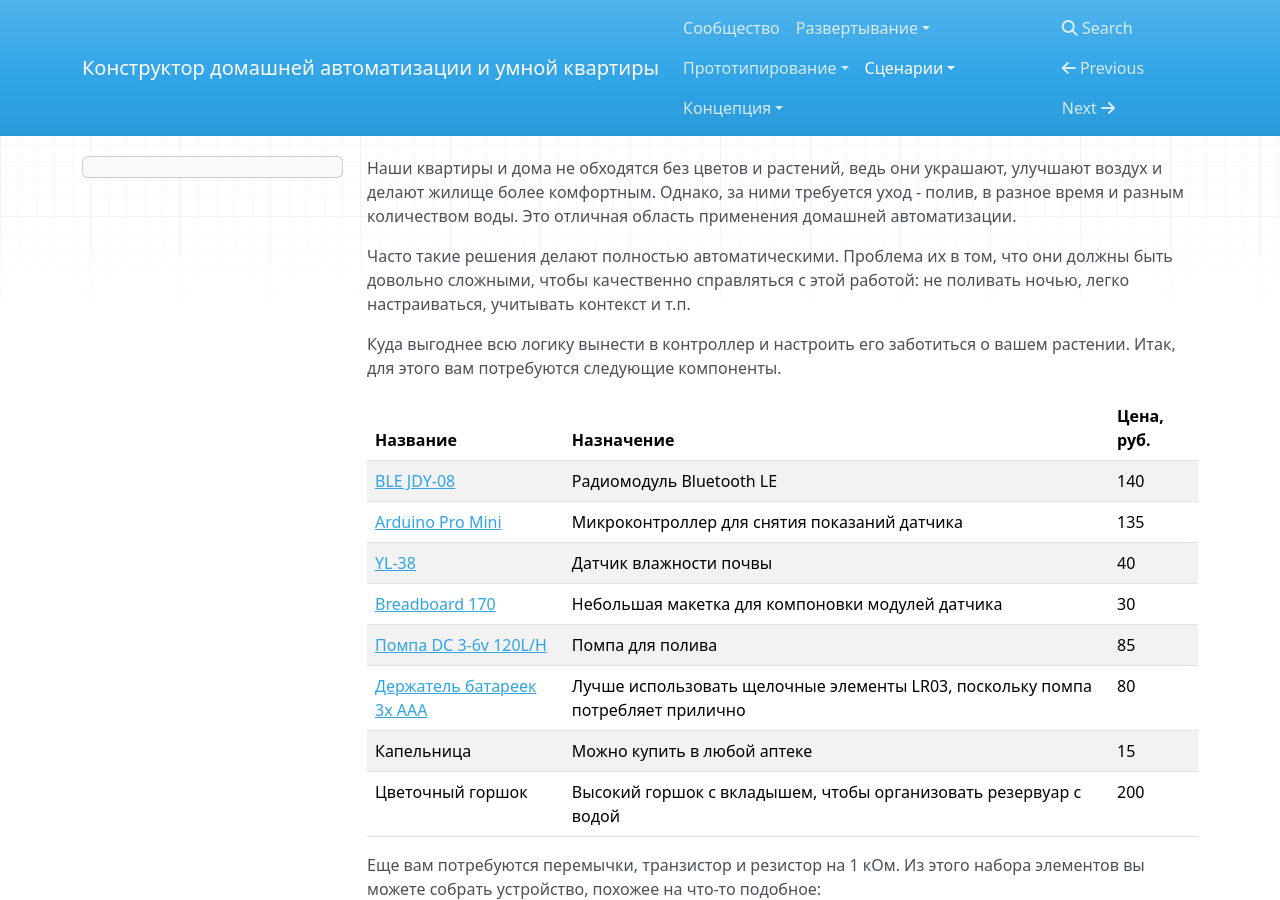
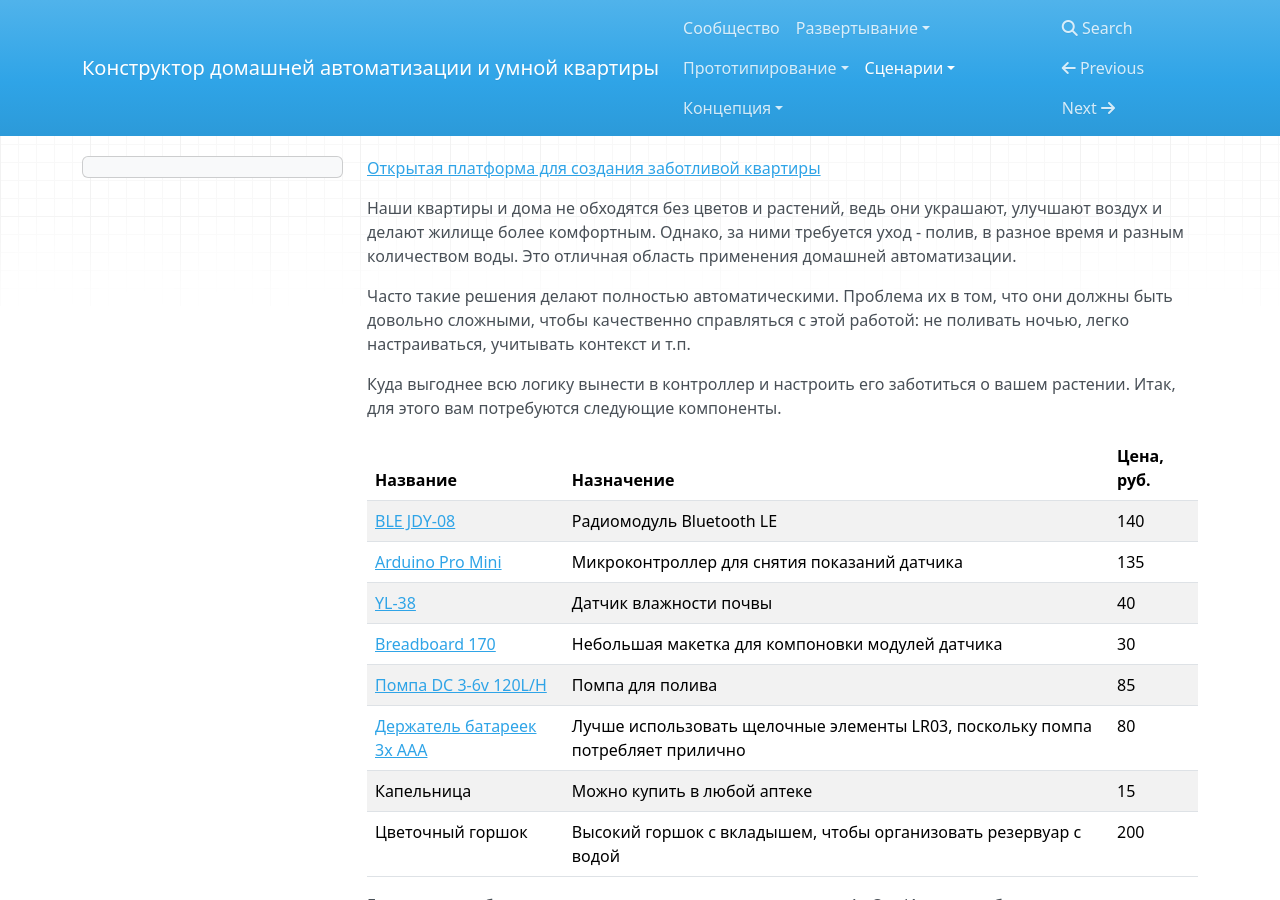
Before and after one commit to cutecare/cutecare-docs, an MkDocs documentation site: the page built from docs/Автополив цветов.md, in a window 1280 px wide and 900 px high. Built offline with MkDocs 1.6.1, drawn with Linux system fonts in a browser that asks for light colours; nearby versions of some CDN libraries; old or Windows-style settings are respelled for this version of MkDocs.

Commit message:
Update Автополив цветов.md

```diff
--- a/docs/Автополив цветов.md
+++ b/docs/Автополив цветов.md
@@ -1,3 +1,4 @@
+[Открытая платформа для создания заботливой квартиры](http://cutecare.ru)
 
 Наши квартиры и дома не обходятся без цветов и растений, ведь они украшают, улучшают воздух и делают жилище более комфортным. Однако, за ними требуется уход - полив, в разное время и разным количеством воды. Это отличная область применения домашней автоматизации.
 
```
